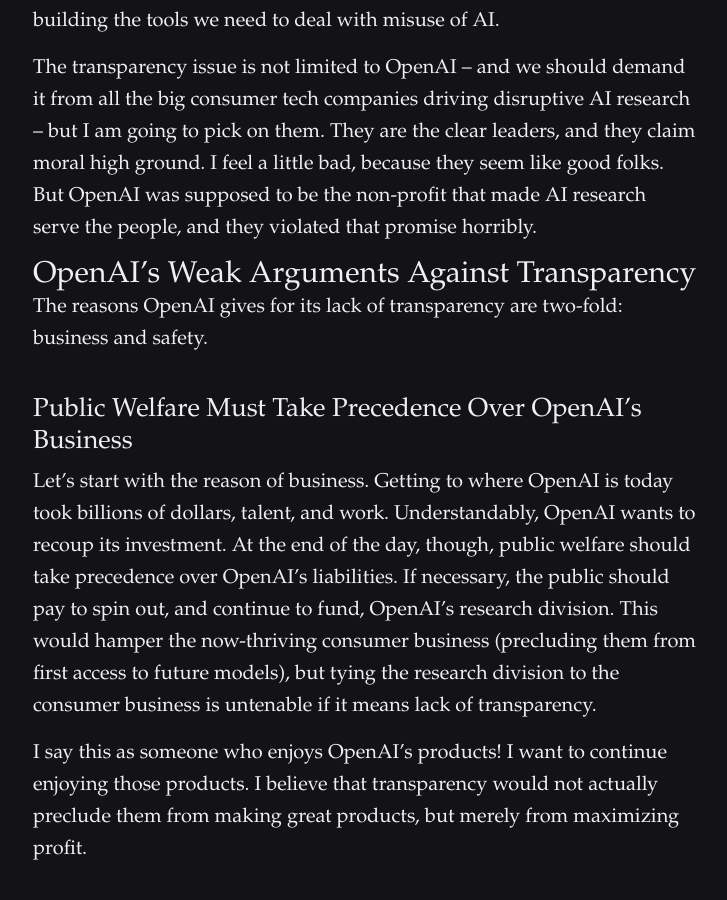
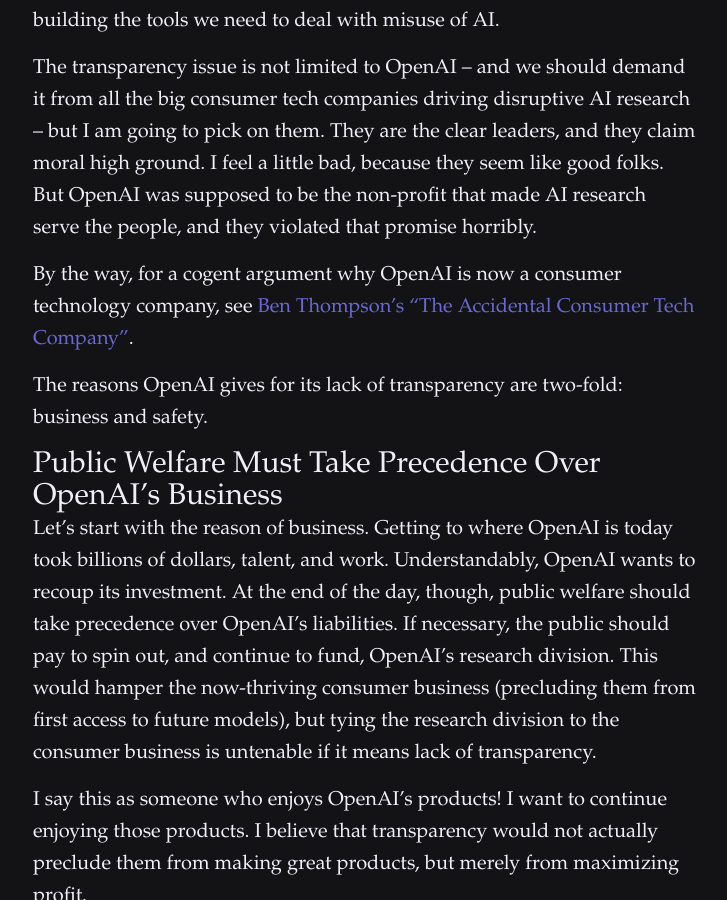
Before and after one commit to dmazin/dmazin.github.io, a Jekyll site: the page built from _posts/2023-04-03-openai-transparency.md, in a window 1280 px wide and 900 px high, scrolled down 1054 px. Shown: the whole window, without its empty margins (237-964 px from the left). Built offline with Jekyll 4.4.1, drawn with Linux system fonts in a browser that asks for light colours; some of the changed text lies outside the part shown.

Commit message:
Fix formatting and capitalization in OpenAI transparency post

```diff
--- a/_posts/2023-04-03-openai-transparency.md
+++ b/_posts/2023-04-03-openai-transparency.md
@@ -1,6 +1,6 @@
 ---
 layout: post
-title: "On OpenAI’s Terrible Arguments for Opaqueness"
+title: "On OpenAI's Terrible Arguments for Opaqueness"
 byline: By <a href="http://cyberdemon.org/">Dmitry Mazin</a>.
 date: 2023-04-03
 tags: ai, featured
@@ -12,40 +12,41 @@
 
 If you are not aware, almost all the research into large language models, image generation, and other forms of disruptive AI are being done behind closed doors by for-profit consumer technology companies. While the teams do, technically, publish PDFs resembling academic papers, these are more like product announcements: they lack key details like model architecture, parameter size, and, crucially, training sources.
 
-Before I continue, it’s important to establish my biases. I, for one, am excited about LLMs (large language models), especially code generation. It has made me far more productive and ambitious than ever before. I hope it can do the same for others. However, I am also wary of the coming changes. Five whole years ago, in [Pink Lexical Slime](/2017/12/12/pink-lexical-slime.html), I wrote:
+Before I continue, it's important to establish my biases. I, for one, am excited about LLMs (large language models), especially code generation. It has made me far more productive and ambitious than ever before. I hope it can do the same for others. However, I am also wary of the coming changes. Five whole years ago, in [Pink Lexical Slime](/2017/12/12/pink-lexical-slime.html), I wrote:
 > We are increasingly able to bless AI with more and more agency (or more precisely, what we believe *passes* for agency). […] We must approach AI breakthroughs with skepticism. Not only does technology wield great power over us, it advances at an inhuman pace. Unless we anticipate its coming challenges, we will realize them only in hindsight.
 
-I believe that the lack of transparency in AI seriously hampers our ability to anticipate the coming challenges. What’s more, it prevents us from building the tools we need to deal with misuse of AI.
+I believe that the lack of transparency in AI seriously hampers our ability to anticipate the coming challenges. What's more, it prevents us from building the tools we need to deal with misuse of AI.
 
 The transparency issue is not limited to OpenAI – and we should demand it from all the big consumer tech companies driving disruptive AI research – but I am going to pick on them. They are the clear leaders, and they claim moral high ground. I feel a little bad, because they seem like good folks. But OpenAI was supposed to be the non-profit that made AI research serve the people, and they violated that promise horribly.
 
-## OpenAI’s Weak Arguments Against Transparency
+By the way, for a cogent argument why OpenAI is now a consumer technology company, see [Ben Thompson's “The Accidental Consumer Tech Company”](https://stratechery.com/2023/the-accidental-consumer-tech-company-chatgpt-meta-and-product-market-fit-aggregation-and-apis/).
+
 The reasons OpenAI gives for its lack of transparency are two-fold: business and safety.
 
-### Public Welfare Must Take Precedence Over OpenAI’s Business
-Let’s start with the reason of business. Getting to where OpenAI is today took billions of dollars, talent, and work. Understandably, OpenAI wants to recoup its investment. At the end of the day, though, public welfare should take precedence over OpenAI’s liabilities. If necessary, the public should pay to spin out, and continue to fund, OpenAI’s research division. This would hamper the now-thriving consumer business (precluding them from first access to future models), but tying the research division to the consumer business is untenable if it means lack of transparency.
+## Public Welfare Must Take Precedence Over OpenAI's Business
+Let's start with the reason of business. Getting to where OpenAI is today took billions of dollars, talent, and work. Understandably, OpenAI wants to recoup its investment. At the end of the day, though, public welfare should take precedence over OpenAI's liabilities. If necessary, the public should pay to spin out, and continue to fund, OpenAI's research division. This would hamper the now-thriving consumer business (precluding them from first access to future models), but tying the research division to the consumer business is untenable if it means lack of transparency.
 
-I say this as someone who enjoys OpenAI’s products! I want to continue enjoying those products. I believe that transparency would not actually preclude them from making great products, but merely from maximizing profit.
+I say this as someone who enjoys OpenAI's products! I want to continue enjoying those products. I believe that transparency would not actually preclude them from making great products, but merely from maximizing profit.
 
-### OpenAI’s Terrible Safety Argument
-Then, there is the reason of safety. I will dwell much longer on it. OpenAI’s argument goes something like this. We are on track to achieving AGI (artificial general intelligence), and we’re closer than anyone else. As soon as AGI is achieved, something immediate and massive will happen. Also, we take alignment (making sure that AI objectives line up with our own) seriously. So, by keeping things closed, we ensure that AGI is well aligned.
+## OpenAI's Terrible Safety Argument
+Then, there is the reason of safety. I will dwell much longer on it. OpenAI's argument goes something like this. We are on track to achieving AGI (artificial general intelligence), and we're closer than anyone else. As soon as AGI is achieved, something immediate and massive will happen. Also, we take alignment (making sure that AI objectives line up with our own) seriously. So, by keeping things closed, we ensure that AGI is well aligned.
 
-First, let’s just set aside AGI completely. It’s a topic with so many unknowns, plus, the pre-AGI models are disruptive enough on their own. And, OpenAI’s argument kind-of takes the singularity as a given, which is extremely controversial.
+First, let's just set aside AGI completely. It's a topic with so many unknowns, plus, the pre-AGI models are disruptive enough on their own. And, OpenAI's argument kind-of takes the singularity as a given, which is extremely controversial.
 
-Leaving AGI aside, OpenAI’s central safety argument becomes weak. To his credit, Sutskever admits that the safety argument is not that strong for the current models, and their primary motivation for keeping the models closed is business. Still, OpenAI usually gives safety as the reason for keeping their models closed, so let’s examine it.
+Leaving AGI aside, OpenAI's central safety argument becomes weak. To his credit, Sutskever admits that the safety argument is not that strong for the current models, and their primary motivation for keeping the models closed is business. Still, OpenAI usually gives safety as the reason for keeping their models closed, so let's examine it.
 
-OpenAI’s team is, clearly, the current world leader. They also take safety seriously. Their products – DALLE, GPT, ChatGPT – are powerful and disruptive. Therefore, by keeping these products closed, they ostensibly ensure their safety.
+OpenAI's team is, clearly, the current world leader. They also take safety seriously. Their products – DALLE, GPT, ChatGPT – are powerful and disruptive. Therefore, by keeping these products closed, they ostensibly ensure their safety.
 
-What happened with DALLE2, though? When OpenAI launched DALLE2, they kept it closed so that they could enforce safety rules. It wasn’t long before other models – with far less focus on safety – became capable.
+What happened with DALLE2, though? When OpenAI launched DALLE2, they kept it closed so that they could enforce safety rules. It wasn't long before other models – with far less focus on safety – became capable.
 
 LLMs are far harder to develop, train, and deploy than image generation. Still, multiple teams have already developed powerful LLMs. I believe that extremely sophisticated, unaligned, LLMs – BadChatGPT – are inevitable. The compute necessary is not enough of a detriment for a sufficiently motivated group of people, and it seems that the secret sauce is not that secret.
 
-Because OpenAI keeping things closed won’t prevent BadChatGPT, societal benefits to opaqueness disappear. The best we can do is to deeply understand the models so that we can prepare ways to deal with BadChatGPT. And OpenAI’s lack of transparency, obviously, stands in the way.
+Because OpenAI keeping things closed won't prevent BadChatGPT, societal benefits to opaqueness disappear. The best we can do is to deeply understand the models so that we can prepare ways to deal with BadChatGPT. And OpenAI's lack of transparency, obviously, stands in the way.
 
-### AGI Is Not Immune to Multiple Discovery
-Let’s deal with the singularity and AGI, after all.
+## AGI Is Not Immune to Multiple Discovery
+Let's deal with the singularity and AGI, after all.
 
-First, OpenAI’s safety argument depends heavily on believing in the singularity. While the singularity has its advocates, a reasonable person should not buy it. For a really good explanation why, see [Ted Chiang’s “Why Computers Won’t Make Themselves Smarter”](https://www.newyorker.com/culture/annals-of-inquiry/why-computers-wont-make-themselves-smarter).
+First, OpenAI's safety argument depends heavily on believing in the singularity. While the singularity has its advocates, a reasonable person should not buy it. For a really good explanation why, see [Ted Chiang's “Why Computers Won't Make Themselves Smarter”](https://www.newyorker.com/culture/annals-of-inquiry/why-computers-wont-make-themselves-smarter).
 
 Second, if/when OpenAI comes close to achieving AGI, someone will too. Nothing is immune to multiple discovery (the effect where the same thing tends to get invented multiple times, independently). Even something as novel as calculus was invented twice.
 
```
Also changed, not shown: other parts of _posts/2023-04-03-openai-transparency.md (+0 -4 lines).
